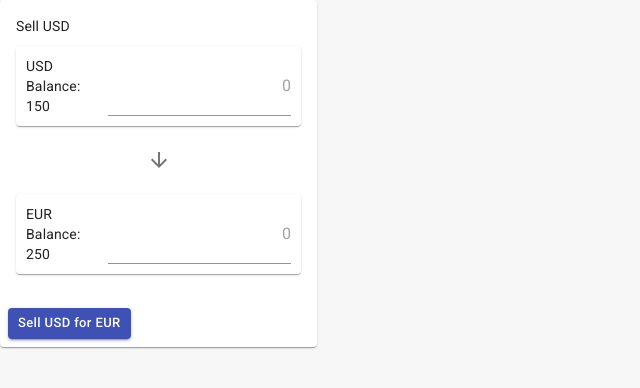
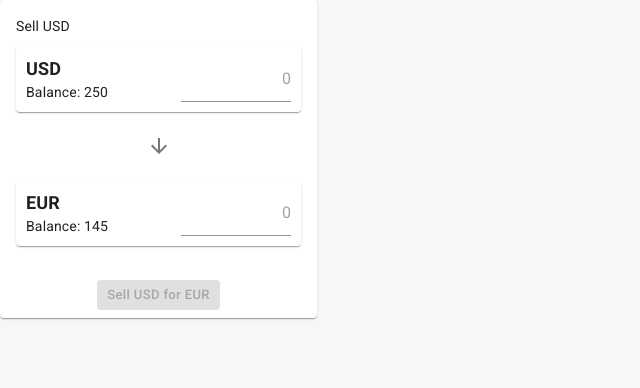
Before and after one commit to sychovSaveliy/sychov-revolut, a React (Create React App) app: page / in a window 1280 px wide. Shown: the top 388 px of the page, without its empty margins (0-640 px from the left). Built offline with nearby package versions, Linux system fonts and the light colour scheme; no server answers.

Commit message:
Amount input, few services, styles, UI

```diff
--- /dev/null
+++ b/src/common/services/ValidationService.ts
@@ -0,0 +1,9 @@
+import { IValidationService } from './interfaces/IValidationService';
+
+class ValidationService implements IValidationService {
+  public validateAmountInput(value: string): boolean {
+    return /^[+-]?(\d+)?\.?\d{0,2}$/.test(value);
+  }
+}
+
+export default new ValidationService();
--- /dev/null
+++ b/src/common/services/interfaces/IValidationService.ts
@@ -0,0 +1,3 @@
+export interface IValidationService {
+  validateAmountInput(value: string): boolean;
+}
--- a/src/common/utils/SRStyles.ts
+++ b/src/common/utils/SRStyles.ts
@@ -2,4 +2,20 @@ export class SRStyles {
     static color = {
       grey: '#f8f7f8'
     }
+
+    static fontSize = {
+      size18: 18,
+      size24: 24
+    }
+
+    static fontWeight = {
+      thin: 100,
+      extraLight: 200,
+      light: 300,
+      normal: 400,
+      medium: 500,
+      semiBold: 600,
+      bold: 700,
+      extraBold: 800
+    }
 }
--- a/src/components/Exchange/components/AmountInput.tsx
+++ b/src/components/Exchange/components/AmountInput.tsx
@@ -1,15 +1,24 @@
 import { Grid, Input, Paper } from '@material-ui/core';
 import { makeStyles } from '@material-ui/core/styles';
 import clsx from 'clsx';
-import React from 'react';
+import React, { useCallback, useEffect, useState } from 'react';
 import { CurrencyAccount } from '../../../common/constants';
+import ValidationService from '../../../common/services/ValidationService';
+import { SRStyles } from '../../../common/utils/SRStyles';
 
 interface AmountInputProps {
-  balance: number;
+  balance: number | undefined;
   currency: CurrencyAccount;
+  onChange: (event: number) => void;
+  isRecipient: boolean;
   classes?: {
     root: string;
   };
+}
+
+enum Sign {
+  Plus = '+',
+  Minus = '-'
 }
 
 const useStyles = makeStyles({
@@ -26,24 +35,84 @@ const useStyles = makeStyles({
         margin: 0
       }
     }
+  },
+  currencyTitle: {
+    fontSize: SRStyles.fontSize.size18,
+    fontWeight: SRStyles.fontWeight.bold
   }
 });
 
 const AmountInput: React.FC<AmountInputProps> = props => {
+  if (props.balance === undefined) {
+    return null;
+  }
   const classes = useStyles();
+  const [value, setValue] = useState<string>('');
+  const [sign, setSign] = useState<'+' | '-'>(() => props.isRecipient ? Sign.Plus : Sign.Minus);
+
+  const onChange = useCallback(value => {
+    const newValue = value;
+    const validationResults = ValidationService.validateAmountInput(newValue);
+    if (!validationResults) {
+      return console.warn(`String validation - failed. String - ${newValue}`);
+    }
+
+    const signIndex = newValue.indexOf(sign);
+
+    if (newValue === sign) {
+      setValue('');
+    } else if (newValue !== '' && signIndex === -1) {
+      setValue(sign + newValue);
+    } else {
+      setValue(newValue);
+    }
+    props.onChange(signIndex === -1 ? Number(newValue) : Number(newValue.slice(signIndex + 1)));
+  }, [props.onChange, sign]);
+
+  const onBlur = useCallback((event) => {
+    let newValue = event.target.value;
+    const [beforeDot, afterDot] = newValue.split('.');
+    const signIndex = newValue.indexOf(sign);
+    if (['0', '00'].includes(afterDot)) {
+      newValue = `${beforeDot}.01`;
+
+      setValue(newValue);
+      props.onChange(Number(newValue.slice(signIndex + 1)));
+    }
+  }, []);
+
+  useEffect(() => {
+    const newSign = props.isRecipient ? Sign.Plus : Sign.Minus;
+    const oldSignIndex = value.indexOf(props.isRecipient ? Sign.Minus : Sign.Plus);
+
+    setSign(newSign);
+    if (value === '') {
+      return;
+    }
+    setValue(newSign + value.slice(oldSignIndex + 1));
+  }, [props.isRecipient]);
+
   return (
     <Paper className={clsx(classes.participantRoot, props.classes?.root)}>
       <Grid container direction={'row'}>
-        <Grid container direction={'column'} item xs={3}>
-          <span>
+        <Grid container direction={'column'} item xs={4}>
+          <span className={classes.currencyTitle}>
             {props.currency}
           </span>
           <span>
             Balance: {props.balance}
           </span>
         </Grid>
-        <Grid container item xs justifyContent={'flex-end'}>
-          <Input className={classes.inputField} type={'number'} placeholder={'0'} />
+        <Grid item xs />
+        <Grid container item xs={5} justifyContent={'flex-end'}>
+          <Input
+            className={classes.inputField}
+            type="string"
+            placeholder={'0'}
+            onChange={event => onChange(event.target.value)}
+            onBlur={onBlur}
+            value={value}
+          />
         </Grid>
       </Grid>
     </Paper>
--- a/src/components/Exchange/components/ExchangeDirectionSwitcher.tsx
+++ b/src/components/Exchange/components/ExchangeDirectionSwitcher.tsx
@@ -1,15 +1,20 @@
 import { makeStyles } from '@material-ui/core/styles';
 import { ArrowDownward } from '@material-ui/icons';
+import clsx from 'clsx';
 import React, { useCallback } from 'react';
 import { Grid, IconButton } from '@material-ui/core';
 
 interface ExchangeDirectionSwitcherProps {
+  classes?: {
+    root?: string;
+  },
   onClick?: () => void;
 }
 
 const useStyles = makeStyles({
   iconButtonRoot: {
-    width: 50
+    width: 50,
+    transition: 'transform .2s'
   }
 });
 
@@ -23,7 +28,7 @@ const ExchangeDirectionSwitcher: React.FC<ExchangeDirectionSwitcherProps> = prop
   }, [props.onClick]);
 
   return (
-    <IconButton className={classes.iconButtonRoot} onClick={onClickHandler}>
+    <IconButton className={clsx(classes.iconButtonRoot, props.classes?.root)} onClick={onClickHandler}>
       <ArrowDownward />
     </IconButton>
   );
--- /dev/null
+++ b/src/components/Exchange/components/SellBuyButton.tsx
@@ -0,0 +1,44 @@
+import { Button } from '@material-ui/core';
+import { makeStyles } from '@material-ui/core/styles';
+import React from 'react';
+import { CurrencyAccount } from '../../../common/constants';
+import { ExchangeDirection } from '../index';
+
+interface SellBuyButtonProps {
+  currentAccount: CurrencyAccount;
+  secondAccount: CurrencyAccount;
+  exDirection: ExchangeDirection;
+  disabled?: boolean;
+}
+
+const useStyles = makeStyles({
+  sellActionButton: {
+    textTransform: 'initial'
+  }
+});
+
+const SellBuyButton: React.FC<SellBuyButtonProps> = props => {
+  const classes = useStyles();
+
+  let buttonTitleFirstPart = 'Sell';
+  let buttonTitleSecondPart = 'for';
+
+  if (props.exDirection === ExchangeDirection.SecondToFirst) {
+    buttonTitleFirstPart = 'Buy';
+    buttonTitleSecondPart = 'with';
+  }
+
+  return (
+    <Button
+      className={classes.sellActionButton}
+      size="small"
+      variant="contained"
+      color="primary"
+      disabled={props.disabled}
+    >
+      {buttonTitleFirstPart} {props.currentAccount} {buttonTitleSecondPart} {props.secondAccount}
+    </Button>
+  );
+};
+
+export default SellBuyButton;
--- a/src/components/Exchange/hooks/ExchangeHooks.ts
+++ b/src/components/Exchange/hooks/ExchangeHooks.ts
@@ -1,16 +1,21 @@
+import { reaction } from 'mobx';
 import { useContext, useEffect, useState } from 'react';
 import { CurrencyAccount } from '../../../common/constants';
 import ExchangeStore from '../../../stores/ExchangeStore';
 
 export const useCurrentAccount = () => {
   const exchangeStore = useContext(ExchangeStore);
-  // const [currentAccount, setCurrentAccount] = useState<CurrencyAccount>(exchangeStore.currentCurrencyAccount);
-  //
+  const [currentAccount, setCurrentAccount] = useState<CurrencyAccount>(exchangeStore.currentCurrencyAccount);
+
   // useEffect(() => {
   //   setCurrentAccount(exchangeStore.currentCurrencyAccount);
   // }, [
   //   exchangeStore.currentCurrencyAccount
   // ]);
 
-  return exchangeStore.currentCurrencyAccount;
+  reaction(() => exchangeStore.currentCurrencyAccount, (updatedCurrentCurrencyAccount) => {
+    setCurrentAccount(updatedCurrentCurrencyAccount);
+  });
+
+  return currentAccount;
 };
--- a/src/components/Exchange/index.tsx
+++ b/src/components/Exchange/index.tsx
@@ -6,10 +6,12 @@ import React, { useCallback, useContext, useEffect, useState } from 'react';
 import AppConfig from '../../common/configs/AppConfig';
 import { CurrencyAccount } from '../../common/constants';
 import { SRStyles } from '../../common/utils/SRStyles';
+import BalanceStore from '../../stores/BalanceStore';
 import ExchangeStore from '../../stores/ExchangeStore';
 import AmountInput from './components/AmountInput';
 import ExchangeDirectionSwitcher from './components/ExchangeDirectionSwitcher';
 import RatesRatio from './components/RatesRatio';
+import SellBuyButton from './components/SellBuyButton';
 import SellBuyTitle from './components/SellBuyTitle';
 
 export interface IParticipants {
@@ -23,8 +25,11 @@ export enum ExchangeDirection {
 }
 
 const useStyles = makeStyles({
-  sellActionButton: {
-    textTransform: 'initial'
+  exDirectionRotated: {
+    transform: 'rotate(180deg)'
+  },
+  cardActionsRoot: {
+    justifyContent: 'center'
   }
 });
 
@@ -33,19 +38,26 @@ const Exchange: React.FC = observer(() => {
   const classes = useStyles();
   // Store
   const exchangeStore = useContext(ExchangeStore);
+  const balanceStore = useContext(BalanceStore);
   // State
   const [participants, setParticipants] = useState<CurrencyAccount[]>([
     exchangeStore.currentCurrencyAccount,
     exchangeStore.secondCurrencyAccount
   ]);
-  const [exDirection, setExDirection] = useState<ExchangeDirection>(ExchangeDirection.FirstToSecond);
+  // Controllers
+  const currentAccountBalance = balanceStore.getBalance(exchangeStore.currentCurrencyAccount);
+  const secondAccountBalance = balanceStore.getBalance(exchangeStore.secondCurrencyAccount);
+  const exDirectionInit = currentAccountBalance > 0 ? ExchangeDirection.FirstToSecond : ExchangeDirection.SecondToFirst;
+  const [exDirection, setExDirection] = useState<ExchangeDirection>(exDirectionInit);
   const [firstAccount, secondAccount] = participants;
 
+  // useEffects
   useEffect(() => {
     exchangeStore.loadFFRates();
     return () => {
+      exchangeStore.resetStore();
     };
-  }, []);
+  }, [exchangeStore.currentCurrencyAccount, exchangeStore.secondCurrencyAccount]);
 
   useEffect(() => {
     let participantsOrder = [firstAccount, secondAccount];
@@ -64,6 +76,14 @@ const Exchange: React.FC = observer(() => {
     setExDirection(newExDirection);
   }, [exDirection]);
 
+  const exDirectionClasses = exDirection === ExchangeDirection.SecondToFirst
+    ? classes.exDirectionRotated
+    : undefined;
+
+  const getOnAmountChange = (currency: CurrencyAccount) => (value: number) => {
+    console.log(currency, value);
+  };
+
   return (
     <Grid container item xs={6}>
       <Card>
@@ -76,15 +96,31 @@ const Exchange: React.FC = observer(() => {
             secondCurrencyAccount={secondAccount}
           />
           <Grid container direction={'column'} alignItems={'center'}>
-            <AmountInput balance={150} currency={firstAccount}/>
-            <ExchangeDirectionSwitcher onClick={onChangeDirection} />
-            <AmountInput balance={250} currency={secondAccount}/>
+            <AmountInput
+              balance={currentAccountBalance}
+              currency={exchangeStore.currentCurrencyAccount}
+              isRecipient={exDirection === ExchangeDirection.SecondToFirst}
+              onChange={getOnAmountChange(exchangeStore.currentCurrencyAccount)}
+            />
+            <ExchangeDirectionSwitcher
+              classes={{ root: exDirectionClasses }}
+              onClick={onChangeDirection}
+            />
+            <AmountInput
+              balance={secondAccountBalance}
+              currency={exchangeStore.secondCurrencyAccount}
+              isRecipient={exDirection === ExchangeDirection.FirstToSecond}
+              onChange={getOnAmountChange(exchangeStore.secondCurrencyAccount)}
+            />
           </Grid>
         </CardContent>
-        <CardActions>
-          <Button className={classes.sellActionButton} size="small" variant="contained" color="primary">
-            Sell {firstAccount} for {secondAccount}
-          </Button>
+        <CardActions classes={{ root: classes.cardActionsRoot }}>
+          <SellBuyButton
+            currentAccount={exchangeStore.currentCurrencyAccount}
+            secondAccount={exchangeStore.secondCurrencyAccount}
+            exDirection={exDirection}
+            disabled={true}
+          />
         </CardActions>
       </Card>
     </Grid>
--- /dev/null
+++ b/src/stores/BalanceStore.ts
@@ -0,0 +1,43 @@
+import { action, makeAutoObservable, observable } from 'mobx';
+import { createContext } from 'react';
+import { CurrencyAccount } from '../common/constants';
+
+export interface BalanceStoreState {
+  balance: Map<CurrencyAccount, number>;
+}
+
+class BalanceStore implements BalanceStoreState {
+  @observable balance: Map<CurrencyAccount, number> = new Map<CurrencyAccount, number>();
+  constructor() {
+    makeAutoObservable(this);
+
+    // Mock balances
+    this.appendCurrency(CurrencyAccount.EUR, 145);
+    this.appendCurrency(CurrencyAccount.USD, 250);
+    this.appendCurrency(CurrencyAccount.GBP, 178);
+  }
+
+  @action appendCurrency(currency: CurrencyAccount, amount: number = 0): void {
+    if (this.balance.has(currency)) {
+      return console.warn(`Currency - ${currency} - already exist`);
+    }
+    if (amount < 0) {
+      return console.warn(`Amount for new currency - ${currency} - less than 0`);
+    }
+    this.balance.set(currency, amount);
+  }
+
+  @action updateAmount(currency: CurrencyAccount, newAmount: number): void {
+    if (newAmount < 0) {
+      return console.warn(`New amount for currency - ${currency} - less than 0`);
+    }
+
+    this.balance.set(currency, newAmount);
+  }
+
+  getBalance(currency: CurrencyAccount): number {
+    return this.balance.get(currency) || 0;
+  }
+}
+
+export default createContext(new BalanceStore());
```
